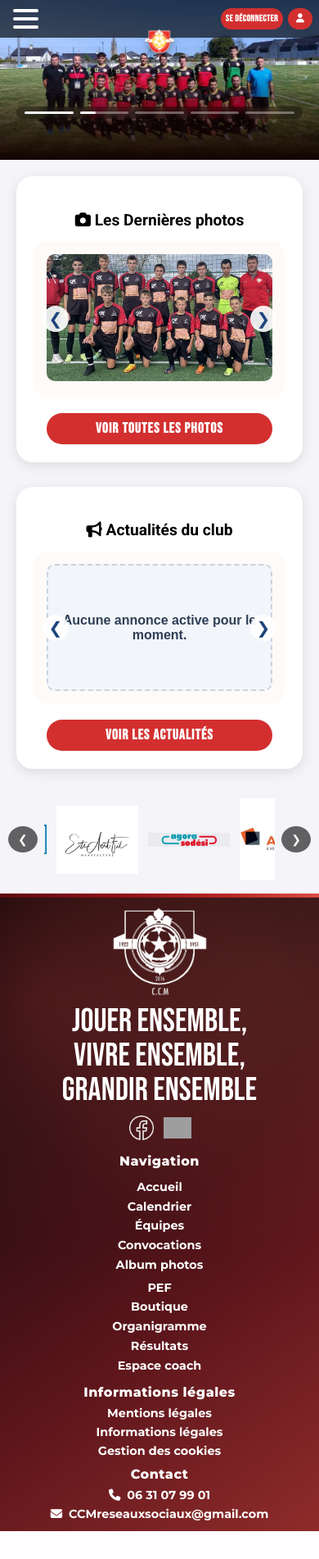
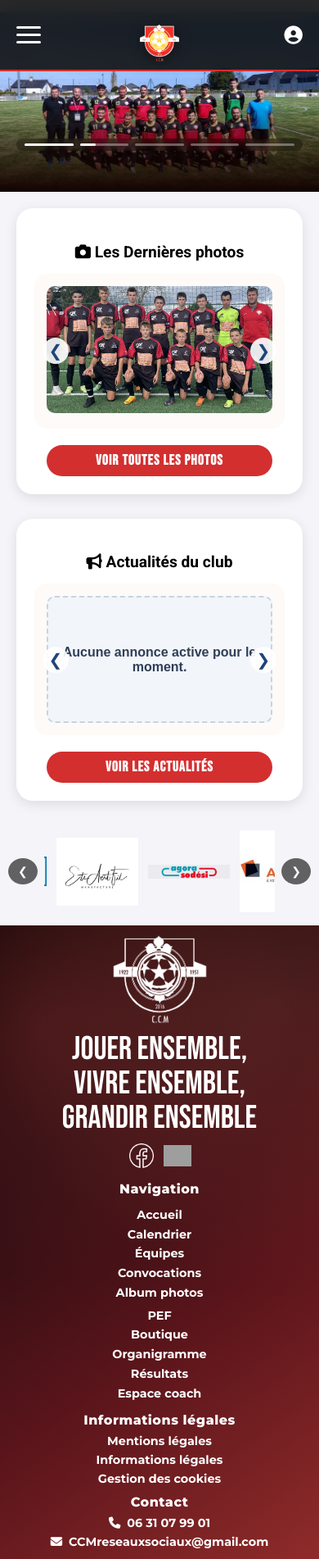
Before and after one commit to Yannickthomas0602/Club-de-foot-Martign-, a PHP site: page /index.php in a window 390 px wide. Shown: the whole page at 82% size. Before the commit the page ends 1868 px from the top, so only its background shows below. Run offline with PHP 8.4, Linux system fonts and the light colour scheme; the visitor is signed in with stand-in values (Sample User, id 1); grey boxes are pictures that could not be loaded.

Commit message:
modernisaiton header et nav barre et menus burger

```diff
--- a/assets/css/header.css
+++ b/assets/css/header.css
@@ -1,252 +1,150 @@
-@import url('https://fonts.googleapis.com/css2?family=Roboto:ital,wght@0,100..900;1,100..900&display=swap');
+@import url('https://fonts.googleapis.com/css2?family=Montserrat:wght@400;500;600;700&display=swap');
 
-body {
-    margin: 0;
-    padding: 0;
+:root {
+    --nav-bg: rgba(18, 18, 18, 0.9); /* Noir profond translucide / Glassmorphism */
+    --nav-height: 85px;
+    --primary: #d32f2f; /* Le rouge signature du club (pris de ton ancien code) */
+    --primary-hover: #b71c1c; /* Rouge foncé au survol */
+    --text-primary: #ffffff;
+    --text-muted: #e2e8f0;
 }
 
-header {
-    width: 100%;
-    height: 64px;
-    position: relative;
-    z-index: 1000;
+body { padding-top: var(--nav-height); font-family: 'Montserrat', sans-serif;}
+
+.navbar-modern {
+    position: fixed; top: 0; left: 0; width: 100%; height: var(--nav-height);
+    background: var(--nav-bg); backdrop-filter: blur(12px); -webkit-backdrop-filter: blur(12px);
+    border-bottom: 2px solid var(--primary); /* Ligne rouge très fine et sportive en bas de barre */
+    z-index: 1000; display: flex; align-items: center;
 }
 
-#rectangle {
-    position: fixed;
-    top: 0;
-    left: 0;
-    width: 100%;
-    height: 64px;
-    z-index: 1000;
-    display: flex;
-    align-items: center;
-    justify-content: space-between;
-    padding: 0 24px;
-    box-sizing: border-box;
-    background-color: rgba(0, 0, 0, 0.65);
-    backdrop-filter: blur(8px);
-    -webkit-backdrop-filter: blur(8px);
+.nav-container {
+    width: 100%; max-width: 1400px; margin: 0 auto; padding: 0 20px;
+    display: grid; grid-template-columns: 1fr auto 1fr; align-items: center;
 }
 
-.nav_group_left,
-.nav_group_right {
-    display: flex;
-    align-items: center;
-    gap: 22px;
-    min-width: 0;
-    flex: 1 1 0;
+.nav-left { display: flex; align-items: center; justify-content: flex-start; min-width: 0; }
+.nav-center { display: flex; align-items: center; justify-content: center; }
+.nav-right { display: flex; align-items: center; justify-content: flex-end; gap: 20px; min-width: 0; }
+
+/* Liens Desktop */
+.desktop-links { display: flex; gap: 25px; align-items: center; }
+.nav-link {
+    color: var(--text-primary); text-decoration: none; font-weight: 500; font-family: 'Montserrat', sans-serif;
+    position: relative; padding: 5px 0; letter-spacing: 0.05em; text-transform: uppercase; font-size: 0.95rem;
+}
+.nav-link::after {
+    content: ""; position: absolute; width: 0%; height: 2px;
+    bottom: -3px; left: 0; background-color: var(--primary);
+    transition: width 0.3s ease;
+}
+.nav-link:hover { color: var(--primary); }
+.nav-link:hover::after { width: 100%; }
+
+.dropdown { position: relative; cursor: pointer; color: var(--text-primary); font-family: 'Montserrat', sans-serif;}
+.dropdown-icon { transition: transform 0.3s ease; margin-left: 5px; }
+.dropdown:hover .dropdown-icon { transform: rotate(180deg); }
+.dropdown-menu {
+    position: absolute; top: 150%; left: 50%; transform: translateX(-50%);
+    background: #18181b; border-radius: 8px; min-width: 180px;
+    border: 1px solid #27272a; border-top: 3px solid var(--primary);
+    opacity: 0; visibility: hidden; transition: 0.3s; padding: 10px 0;
+    box-shadow: 0 10px 30px rgba(0,0,0,0.5);
+}
+.dropdown:hover .dropdown-menu { opacity: 1; visibility: visible; }
+.dropdown-menu a { display: block; padding: 12px 20px; color: var(--text-muted); text-decoration: none; font-weight: 500;}
+.dropdown-menu a:hover { color: var(--primary); background: #27272a; padding-left: 25px; transition: 0.2s ease;}
+
+.btn-boutique { color: #f59e0b; font-weight: 700; }
+.btn-boutique::after { display: none; } /* Enlève la barre rouge en bas */
+.btn-boutique:hover { color: #d97706; }
+
+.nav-logo {
+    height: 78px; /* Un poil plus grand pour bien déborder */
+    width: auto;
+    filter: drop-shadow(0 4px 8px rgba(0,0,0,0.4));
+    transition: 0.3s;
+    transform: translateY(22px); /* Effet "écusson" qui descend sous la barre */
+}
+.nav-logo:hover {
+    transform: translateY(22px) scale(1.08);
+    filter: drop-shadow(0 6px 12px rgba(211, 47, 47, 0.5));
 }
 
-.nav_group_right {
-    justify-content: flex-end;
+/* Boutons */
+.auth-buttons { display: flex; align-items: center; gap: 10px; }
+.btn-login, .btn-register, .btn-logout {
+    padding: 8px 18px; border-radius: 4px; text-decoration: none; font-weight: 600;
+    font-family: 'Montserrat', sans-serif; transition: 0.3s; text-transform: uppercase; font-size: 0.85rem; letter-spacing: 0.05em;
+}
+.btn-login { border: 1px solid rgba(255,255,255,0.3); color: white; }
+.btn-login:hover { background: rgba(255, 255, 255, 0.1); border-color: white;}
+.btn-register { background: var(--primary); color: white; border: none; }
+.btn-register:hover { background: var(--primary-hover); transform: translateY(-2px); box-shadow: 0 4px 12px rgba(211, 47, 47, 0.3); }
+.btn-logout { border: 1px solid #ef4444; color: #ef4444; }
+.btn-logout:hover { background: rgba(239, 68, 68, 0.1); }
+
+.btn-icon { color: white; font-size: 1.4rem; transition: 0.3s; }
+.btn-icon:hover { color: var(--primary); }
+.w-100 { display: block; width: 100%; text-align: center; box-sizing: border-box; }
+.mb-2 { margin-bottom: 10px; }
+
+/* Desktop / Mobile utility */
+@media (min-width: 993px) { .mobile-only { display: none !important; } }
+@media (max-width: 992px) {
+    .desktop-only { display: none !important; }
+    .nav-container { grid-template-columns: 1fr auto 1fr; } /* Assure le centrage exact du logo */
+
+    /* Logo Responsive Tablettes / Grand Mobile */
+    .nav-logo { height: 58px; transform: translateY(15px); }
+    .nav-logo:hover { transform: translateY(15px) scale(1.05); }
+
+    /* Animation du Burger façon Croix Moderne */
+    .burger-menu { background: transparent; border: none; cursor: pointer; display: flex; flex-direction: column; gap: 6px; padding:0; z-index: 1003; position: relative; }
+    .burger-menu span { width: 30px; height: 3px; background: white; border-radius: 3px; transition: transform 0.3s ease, opacity 0.3s ease; }
+    .burger-menu:hover span { background: var(--primary); }
+
+    .burger-menu.open span:nth-child(1) { transform: translateY(9px) rotate(45deg); background: var(--primary); }
+    .burger-menu.open span:nth-child(2) { opacity: 0; }
+    .burger-menu.open span:nth-child(3) { transform: translateY(-9px) rotate(-45deg); background: var(--primary); }
 }
 
-.nav_group_left {
-    justify-content: flex-start;
+/* Très petit mobile */
+@media (max-width: 520px) {
+    .nav-logo { height: 48px; transform: translateY(12px); }
+    .nav-logo:hover { transform: translateY(12px) scale(1.05); }
+
+    /* Force les éléments gauche et droite à prendre moins de place pour laisser respirer le logo au centre */
+    .nav-left, .nav-right { gap: 10px; }
 }
 
-.desktop_links {
-    display: flex;
-    align-items: center;
-    gap: 18px;
+/* Menu Mobile (Drawer) */
+.mobile-drawer {
+    position: fixed; top: 0; left: -100%; width: 320px; max-width: 85vw; height: 100%; height: 100dvh;
+    background: #111111; z-index: 1002; transition: left 0.4s cubic-bezier(0.4, 0, 0.2, 1);
+    display: block; overflow-y: auto; /* Le tiroir entier devient scrollable, 100% garanti ! */
+    font-family: 'Montserrat', sans-serif; border-right: 2px solid var(--primary);
 }
+.mobile-drawer.open { left: 0; }
+.drawer-header { display: flex; justify-content: space-between; align-items: center; padding: 20px; border-bottom: 1px solid #27272a; flex-shrink: 0; }
+.drawer-title { color: white; font-size: 1.2rem; margin: 0; font-weight: 700; text-transform: uppercase; letter-spacing: 0.05em;}
+.close-btn { background: none; border: none; font-size: 2rem; color: white; cursor: pointer; line-height: 1; transition: 0.2s; padding: 0 10px; }
+.close-btn:hover { color: var(--primary); transform: scale(1.1); }
 
-.desktop_links a {
-    color: #fff;
-    text-decoration: none;
-    font-family: "Bebas Neue", cursive;
-    font-size: clamp(1.28rem, 1.85vw, 1.95rem);
-    font-weight: 800;
-    text-transform: uppercase;
-    letter-spacing: 0.06em;
-    transition: color 0.2s ease;
-    white-space: nowrap;
+.drawer-content { padding: 20px; display: block; padding-bottom: 80px; } /* Enorme marge de sécurité en bas */
+.drawer-links { list-style: none; padding: 0; margin: 0 0 40px 0; }
+.drawer-links li { margin-bottom: 5px; }
+.drawer-links a {
+    display: block; padding: 12px 15px; color: var(--text-muted); text-decoration: none;
+    font-size: 1.1rem; border-radius: 5px; transition: 0.3s; font-weight: 500; text-transform: uppercase;
 }
+.drawer-links a:hover { background: rgba(255,255,255,0.05); color: var(--primary); padding-left: 20px;}
+.boutique-text { color: #f59e0b !important; font-weight: 700; }
 
-.desktop_links a:hover {
-    color: #d32f2f;
+.drawer-footer { display: flex; flex-direction: column; gap: 10px; }
+
+.drawer-overlay {
+    position: fixed; top: 0; left: 0; width: 100vw; height: 100vh;
+    background: rgba(0,0,0,0.7); backdrop-filter: blur(4px); z-index: 1001; opacity: 0; visibility: hidden; transition: 0.4s;
 }
-
-.nav_center {
-    position: absolute;
-    top: 50%;
-    left: 50%;
-    transform: translate(-50%, -50%);
-    display: flex;
-    align-items: center;
-    justify-content: center;
-    pointer-events: none;
-}
-
-.logo_club {
-    height: clamp(44px, 5.6vw, 78px);
-    width: auto;
-    max-width: 90vw;
-    object-fit: contain;
-    transform: translateY(35px);
-    filter: drop-shadow(0px 4px 4px rgba(0, 0, 0, 0.22));
-}
-
-.Se_connecter {
-    display: flex;
-    align-items: center;
-    gap: 10px;
-    min-width: 0;
-}
-
-.btn-connexion {
-    background-color: #d32f2f;
-    color: #fff;
-    padding: 7px 16px;
-    border-radius: 24px;
-    text-decoration: none;
-    font-weight: bold;
-    transition: background-color 0.25s ease;
-    font-family: "Bebas Neue", cursive;
-    font-size: clamp(1.12rem, 1.4vw, 1.5rem);
-    text-transform: uppercase;
-    letter-spacing: 0.06em;
-    white-space: nowrap;
-    line-height: 1;
-    display: inline-flex;
-    align-items: center;
-    justify-content: center;
-    min-height: 34px;
-    box-sizing: border-box;
-}
-
-.btn-connexion:hover {
-    background-color: #8A1D19;
-}
-
-#openBtn {
-    display: inline-flex;
-    align-items: center;
-    justify-content: center;
-    padding: 6px;
-}
-
-/* ---------- TABLET ---------- */
-@media (max-width: 1024px) {
-    #rectangle {
-        padding: 0 12px;
-        height: 52px;
-    }
-
-    header {
-        height: 52px;
-    }
-
-    .desktop_links {
-        display: none;
-    }
-
-    #openBtn {
-        display: inline-flex;
-        align-items: center;
-        justify-content: center;
-        padding: 6px;
-    }
-
-    .nav_group_left,
-    .nav_group_right {
-        gap: 10px;
-    }
-
-    .logo_club {
-        height: clamp(40px, 7vw, 62px);
-        transform: translateY(35px);
-    }
-
-    .btn-connexion {
-        padding: 5px 10px;
-        font-size: clamp(0.85rem, 2vw, 1rem);
-        min-height: 30px;
-    }
-}
-
-/* ---------- MOBILE ---------- */
-@media (max-width: 768px) {
-    #rectangle {
-        display: flex;
-        align-items: center;
-        justify-content: space-between;
-        height: 48px;
-        padding: 0 10px;
-    }
-
-    header {
-        height: 48px;
-    }
-
-    .nav_group_left {
-        flex: 0 0 auto;
-        gap: 0;
-        z-index: 3;
-    }
-
-    .nav_center {
-        position: absolute;
-        top: 50%;
-        left: 50%;
-        transform: translate(-50%, calc(-50% + 30px));
-        pointer-events: none;
-        z-index: 2;
-    }
-
-    .nav_group_right {
-        flex: 0 0 auto;
-        z-index: 3;
-    }
-
-    .logo_club {
-        height: clamp(34px, 10vw, 44px);
-        transform: none;
-        max-width: 78vw;
-    }
-
-    .Se_connecter {
-        gap: 6px;
-    }
-
-    .btn-connexion {
-        font-size: 0.82rem;
-        padding: 5px 8px;
-        min-height: 28px;
-        border-radius: 20px;
-        letter-spacing: 0.04em;
-    }
-}
-
-/* ---------- VERY SMALL ---------- */
-@media (max-width: 520px) {
-    #rectangle {
-        height: 46px;
-        padding: 0 8px;
-    }
-
-    header {
-        height: 46px;
-    }
-
-    .btn-connexion {
-        padding: 4px 6px;
-        font-size: 0.7rem;
-        min-height: 26px;
-    }
-
-    .Se_connecter a:last-child {
-        min-width: 30px;
-        padding-left: 8px;
-        padding-right: 8px;
-    }
-
-    .logo_club {
-        height: clamp(30px, 9vw, 38px);
-    }
-
-    .nav_center {
-        transform: translate(-50%, calc(-50% + 30px));
-    }
-}
+.drawer-overlay.open { opacity: 1; visibility: visible; }
--- a/footer.php
+++ b/footer.php
@@ -12,7 +12,6 @@
         <?php include __DIR__ . '/carousel.php'; ?>
         <script src="assets/js/carousel.js"></script>
         <script src="assets/js/script.js"></script>
-        <div class="footer-yellow-line"></div>
 
         <div class="rectangle_footer footer-flex">
           <div class="footer-col footer-left">
--- a/header.php
+++ b/header.php
@@ -42,41 +42,80 @@ $base_href = isset($base_href) ? (string)$base_href : '';
 </style>
 </head>
 <body>
-    <header>
-        <div id="rectangle">
-            <div class="nav_group_left">
-                <?php include __DIR__ . '/menu_burger.html'; ?>
-                <nav class="desktop_links">
-                    <a href="index.php">Accueil</a>
-                    <a href="equipes.php">&Eacute;quipes</a>
-
+    <header class="navbar-modern">
+        <div class="nav-container">
+            <!-- 1. GAUCHE -->
+            <div class="nav-left">
+                <button id="mobile-menu-btn" class="burger-menu mobile-only" aria-label="Menu">
+                    <span></span><span></span><span></span>
+                </button>
+                <nav class="desktop-only desktop-links">
+                    <a href="index.php" class="nav-link">Accueil</a>
+                    <a href="equipes.php" class="nav-link">&Eacute;quipes</a>
+                    <a href="resultats.php" class="nav-link">R&eacute;sultats</a>
                 </nav>
             </div>
-            <div class="nav_group_right">
-                <nav class="desktop_links">
-                    <a href="photos.php">Photos</a>
-                    <a class="boutique-link" href="https://cadets-chelun-martigne.kalisport.com/"target="_blank"rel="noopener noreferrer">Boutique</a>
+
+            <!-- 2. CENTRE : LOGO -->
+            <div class="nav-center">
+                <a href="index.php" class="logo-wrapper">
+                    <img src="assets/img/Logo_club/logo_rogne.png" alt="Logo club" class="nav-logo">
+                </a>
+            </div>
+
+            <!-- 3. DROITE -->
+            <div class="nav-right">
+                <nav class="desktop-only desktop-links">
+                    <a href="photos.php" class="nav-link">Photos</a>
+                    <div class="dropdown">
+                        <span class="nav-link dropdown-toggle">Le Club <i class="fa-solid fa-chevron-down dropdown-icon"></i></span>
+                        <div class="dropdown-menu">
+                            <a href="organigramme.php">Organigramme</a>
+                            <a href="#">PEF</a>
+                            <a href="#">Convocations</a>
+                        </div>
+                    </div>
+                    <a href="https://cadets-chelun-martigne.kalisport.com/" target="_blank" rel="noopener noreferrer" class="nav-link btn-boutique">Boutique</a>
                 </nav>
-                <!-- <a href="login.php" class="btn-connexion"> Se connecter</a> -->
 
-                <div class="Se_connecter">
+                <div class="auth-buttons">
                     <?php if (isset($_SESSION['user_id'])): ?>
-
-                        <!-- Bouton de déconnexion -->
-                        <a href="logout.php" class="btn-connexion">Se déconnecter</a>
-                        <a href="admin.php" class="btn-connexion"><i class="fa-solid fa-user" style="color: rgb(255, 255, 255);"></i></a>
-
-
+                        <a href="admin.php" class="btn-icon desktop-only" title="Mon Compte"><i class="fa-solid fa-user"></i></a>
+                        <a href="logout.php" class="btn-logout desktop-only" title="Se déconnecter"><i class="fa-solid fa-right-from-bracket"></i></a>
+                        <a href="admin.php" class="btn-icon mobile-only"><i class="fa-solid fa-circle-user"></i></a>
                     <?php else: ?>
-
-                        <a href="login.php" class="btn-connexion">Se connecter</a>
-
+                        <a href="login.php" class="btn-login desktop-only">Se connecter</a>
+                        <a href="login.php" class="btn-icon mobile-only"><i class="fa-solid fa-user"></i></a>
                     <?php endif; ?>
                 </div>
             </div>
-            <div class="nav_center">
-                <img id="logo_accueil" src="assets/img/Logo_club/logo_rogne.png" alt="Image du logo du club" class="logo_club">
+        </div>
+    </header>
+
+    <div id="mobile-drawer" class="mobile-drawer">
+        <div class="drawer-header">
+            <h2 class="drawer-title">Menu</h2>
+            <button id="close-drawer-btn" class="close-btn">&times;</button>
+        </div>
+        <div class="drawer-content">
+            <ul class="drawer-links">
+                <li><a href="index.php">Accueil</a></li>
+                <li><a href="equipes.php">&Eacute;quipes</a></li>
+                <li><a href="resultats.php">R&eacute;sultats</a></li>
+                <li><a href="calendrier.php">Calendrier</a></li>
+                <li><a href="photos.php">Photos</a></li>
+                <li><a href="organigramme.php">Organigramme</a></li>
+                <li><a href="https://cadets-chelun-martigne.kalisport.com/" target="_blank" rel="noopener noreferrer" class="boutique-text">Boutique du club</a></li>
+            </ul>
+            <div class="drawer-footer">
+                <?php if (isset($_SESSION['user_id'])): ?>
+                    <a href="admin.php" class="btn-register w-100 mb-2">Mon Tableau de bord</a>
+                    <a href="logout.php" class="btn-login w-100">Déconnexion</a>
+                <?php else: ?>
+                    <a href="login.php" class="btn-login w-100 mb-2">Se connecter</a>
+                <?php endif; ?>
             </div>
         </div>
-        <!-- (Suppression du logo mobile sous la barre) -->
-    </header>
+    </div>
+    <div id="drawer-overlay" class="drawer-overlay"></div>
+    <script src="assets/js/menu_burger.js" defer></script>
```
Also changed, not shown: assets/js/menu_burger.js (+18 -11 lines).
